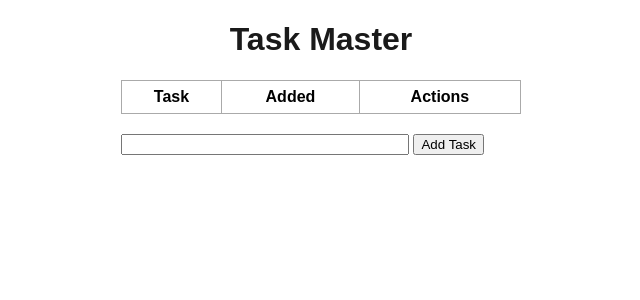
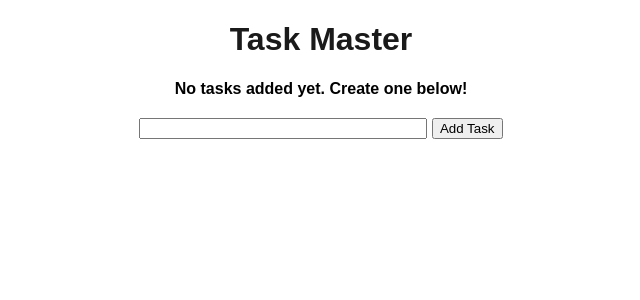
Before and after one commit to DanielBlanco/flask-todo, a Flask app: page / in a window 1280 px wide. Shown: the top 300 px of the page, without its empty margins (319-959 px from the left). Run offline with Flask 3, Linux system fonts and the light colour scheme; lists and menus that the app fills with data are empty.

Commit message:
Add not tasks yet msg

```diff
--- a/templates/index.html
+++ b/templates/index.html
@@ -18,6 +18,9 @@
 
 <div class="content">
 	<h1 style="text-align: center;">Task Master</h1>
+	{% if tasks | length == 0 %}
+	<h4 style="text-align: center;">No tasks added yet. Create one below!</p>
+		{% else %}
 		<table>
 			<tr>
 				<th>Task</th>
@@ -36,6 +39,7 @@
 			</tr>
 			{% endfor %}
 		</table>
+		{% endif %}
 
 		<div class="form">
 			<form action="/" method="POST">
```
Lines whose indentation alone changed are shown as unchanged.
